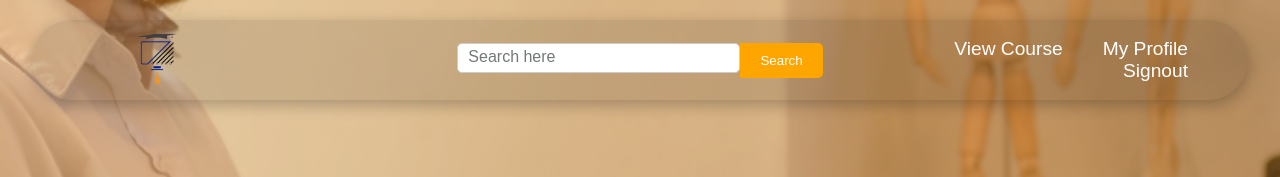
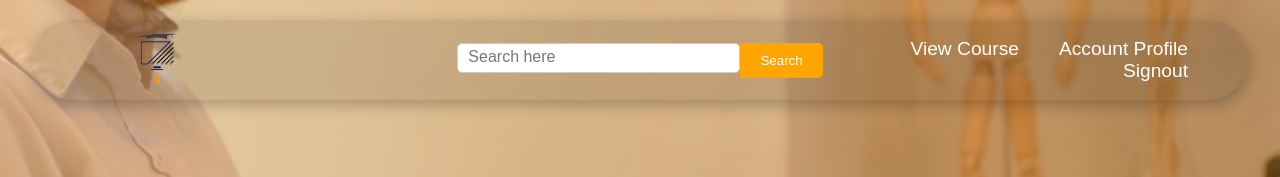
Before and after one commit to carlaw286/Cour-Cert, a React (Create React App) app in the folder frontend/: page /teacherhomepage in a window 1280 px wide. Shown: the top 177 px of the page. Built offline with nearby package versions, Linux system fonts and the light colour scheme.

Commit message:
Update TeacherHomePage.jsx

```diff
--- a/frontend/src/Components/TeacherHomePage/TeacherHomePage.jsx
+++ b/frontend/src/Components/TeacherHomePage/TeacherHomePage.jsx
@@ -17,7 +17,7 @@ export const TeacherHomePage = () =>
           <div class ="nav-links1">
             <ul>
               <li><a href = "#"> View Course</a> </li>
-              <li><a href = "./profilepage"> My Profile</a> </li>
+              <li><a href = "./profilepage"> Account Profile</a> </li>
               <li><a href = "./"> Signout</a> </li>
              </ul>
            </div>
```
